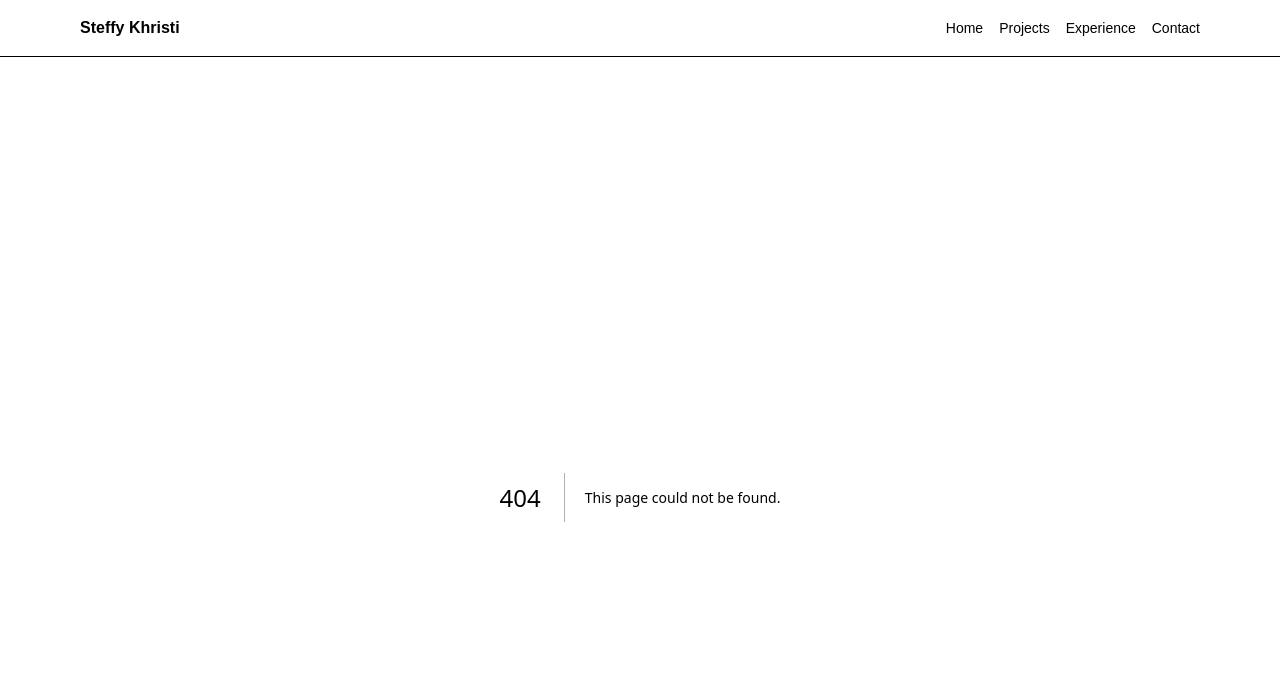
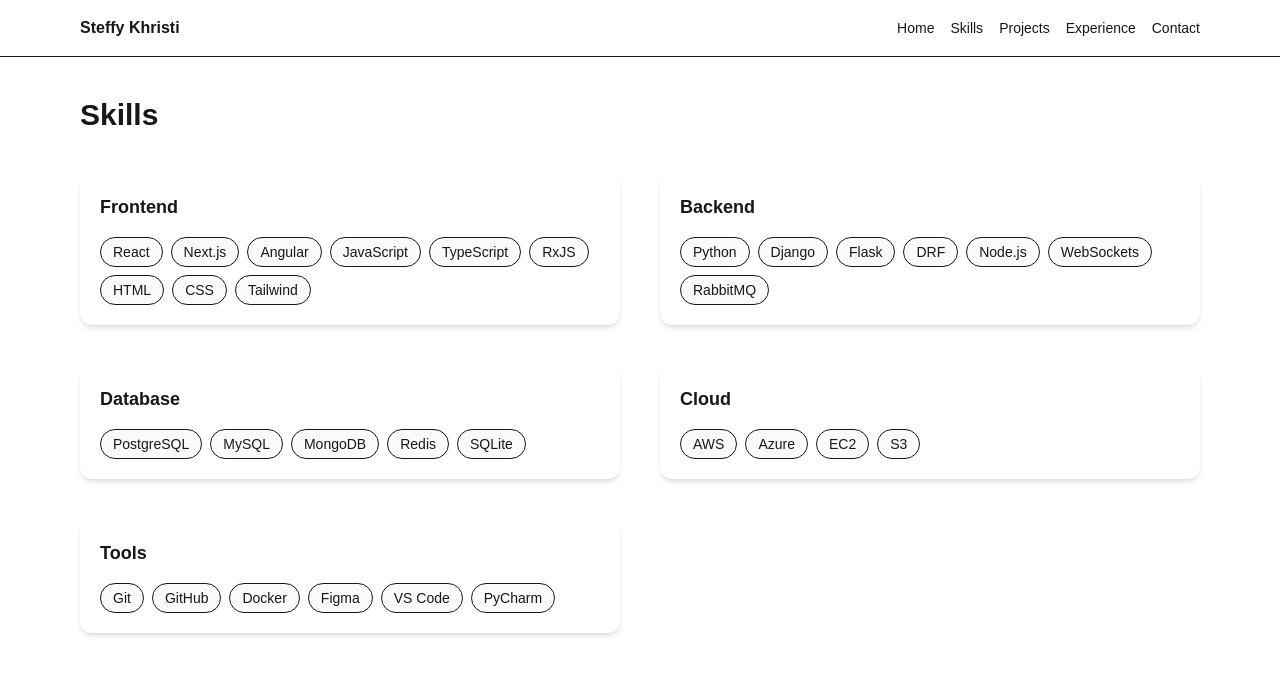
Before and after one commit to steffyjk/steffy-portfolio, a Next.js app in the folder portfolio/: page /skills in a window 1280 px wide. Before the commit this address had no page. Shown: the top 674 px of the page. Built offline with nearby package versions, Linux system fonts and the light colour scheme.

Commit message:
[ Feat ] : added Skills Page

```diff
--- /dev/null
+++ b/portfolio/src/app/skills/page.js
@@ -0,0 +1,41 @@
+"use client";
+import { motion } from "framer-motion";
+
+const skills = {
+  frontend: ["React", "Next.js", "Angular", "JavaScript", "TypeScript", "RxJS", "HTML", "CSS", "Tailwind"],
+  backend: ["Python", "Django", "Flask", "DRF", "Node.js", "WebSockets", "RabbitMQ"],
+  database: ["PostgreSQL", "MySQL", "MongoDB", "Redis", "SQLite"],
+  cloud: ["AWS", "Azure", "EC2", "S3"],
+  tools: ["Git", "GitHub", "Docker", "Figma", "VS Code", "PyCharm"],
+};
+
+export default function Skills() {
+  return (
+    <section>
+      <h2 className="text-3xl font-bold mb-10">Skills</h2>
+      <div className="grid gap-10 md:grid-cols-2">
+        {Object.entries(skills).map(([category, items], i) => (
+          <motion.div
+            key={category}
+            initial={{ opacity: 0, y: 20 }}
+            animate={{ opacity: 1, y: 0 }}
+            transition={{ duration: 0.5, delay: i * 0.2 }}
+            className="bg-white shadow-md rounded-xl p-5 hover:shadow-lg transition"
+          >
+            <h3 className="capitalize font-semibold text-lg mb-4">{category}</h3>
+            <div className="flex flex-wrap gap-2">
+              {items.map((skill, j) => (
+                <span
+                  key={j}
+                  className="px-3 py-1 text-sm border rounded-full bg-gray-50 hover:bg-gray-100 transition"
+                >
+                  {skill}
+                </span>
+              ))}
+            </div>
+          </motion.div>
+        ))}
+      </div>
+    </section>
+  );
+}
--- a/portfolio/src/components/Navbar.jsx
+++ b/portfolio/src/components/Navbar.jsx
@@ -7,6 +7,7 @@
         <span className="font-bold">Steffy Khristi</span>
         <div className="flex gap-4 text-sm">
           <Link href="/">Home</Link>
+          <Link href="/skills">Skills</Link>
           <Link href="/projects">Projects</Link>
           <Link href="/experience">Experience</Link>
           <Link href="/contact">Contact</Link>
```
